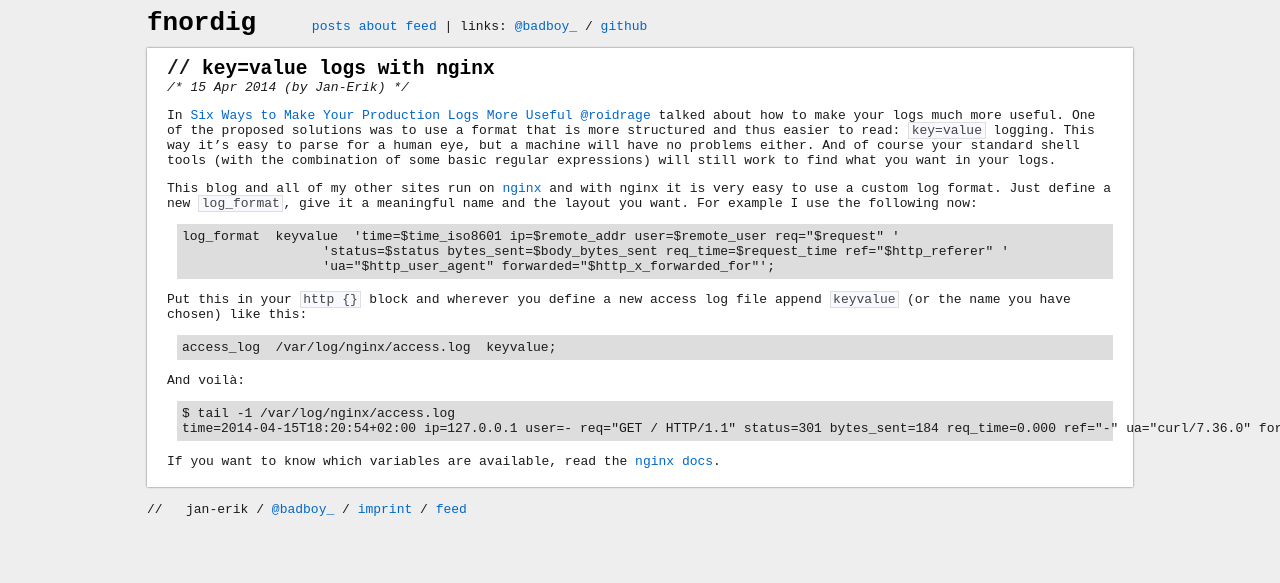
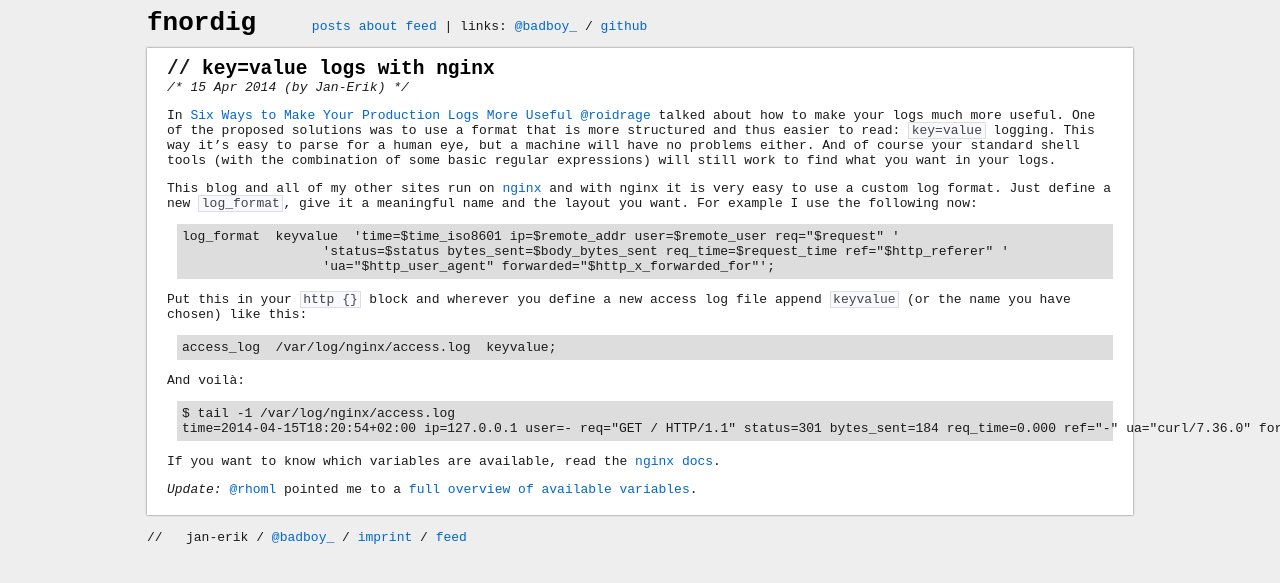
Before and after one commit to badboy/fnordig.de, a Jekyll site: the page built from _posts/2014-05-15-key-value-logs-with-nginx.md, in a window 1280 px wide. Shown: the top 583 px of the page. Built offline with Jekyll 4.4.1, drawn with Linux system fonts in a browser that asks for light colours.

Commit message:
Added link

```diff
--- a/_posts/2014-05-15-key-value-logs-with-nginx.md
+++ b/_posts/2014-05-15-key-value-logs-with-nginx.md
@@ -33,9 +33,12 @@ time=2014-04-15T18:20:54+02:00 ip=127.0.0.1 user=- req="GET / HTTP/1.1" status=3
 
 If you want to know which variables are available, read the [nginx docs][docs].
 
+_Update:_ [@rhoml][] pointed me to a [full overview of available variables][variables].
 
 
 [fun-with-logs]: http://blog.travis-ci.com/2014-04-11-fun-with-logs/
 [@roidrage]: https://twitter.com/roidrage
 [nginx]: http://nginx.org/
 [docs]: http://nginx.org/en/docs/http/ngx_http_log_module.html#log_format
+[@rhoml]: https://twitter.com/rhoml/status/456115016178364416
+[variables]: http://nginx.org/en/docs/http/ngx_http_core_module.html#variables
```
